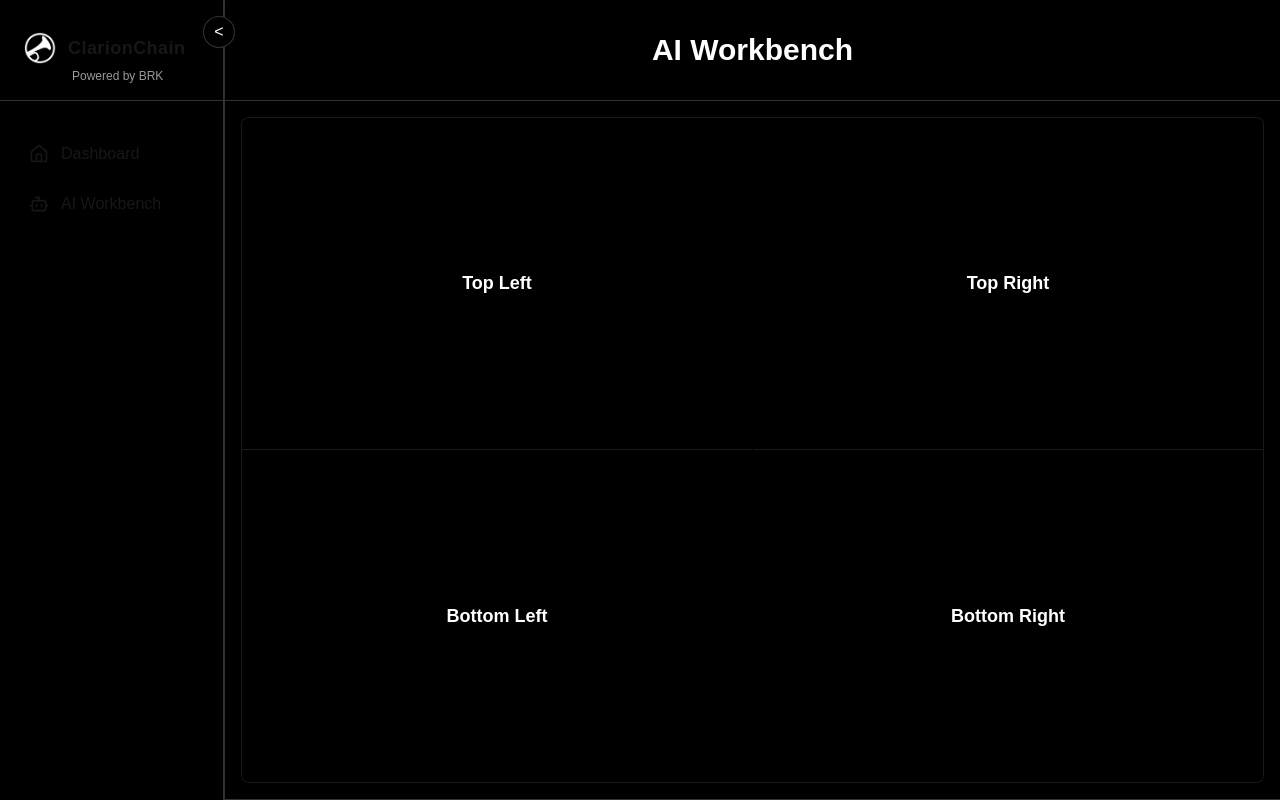
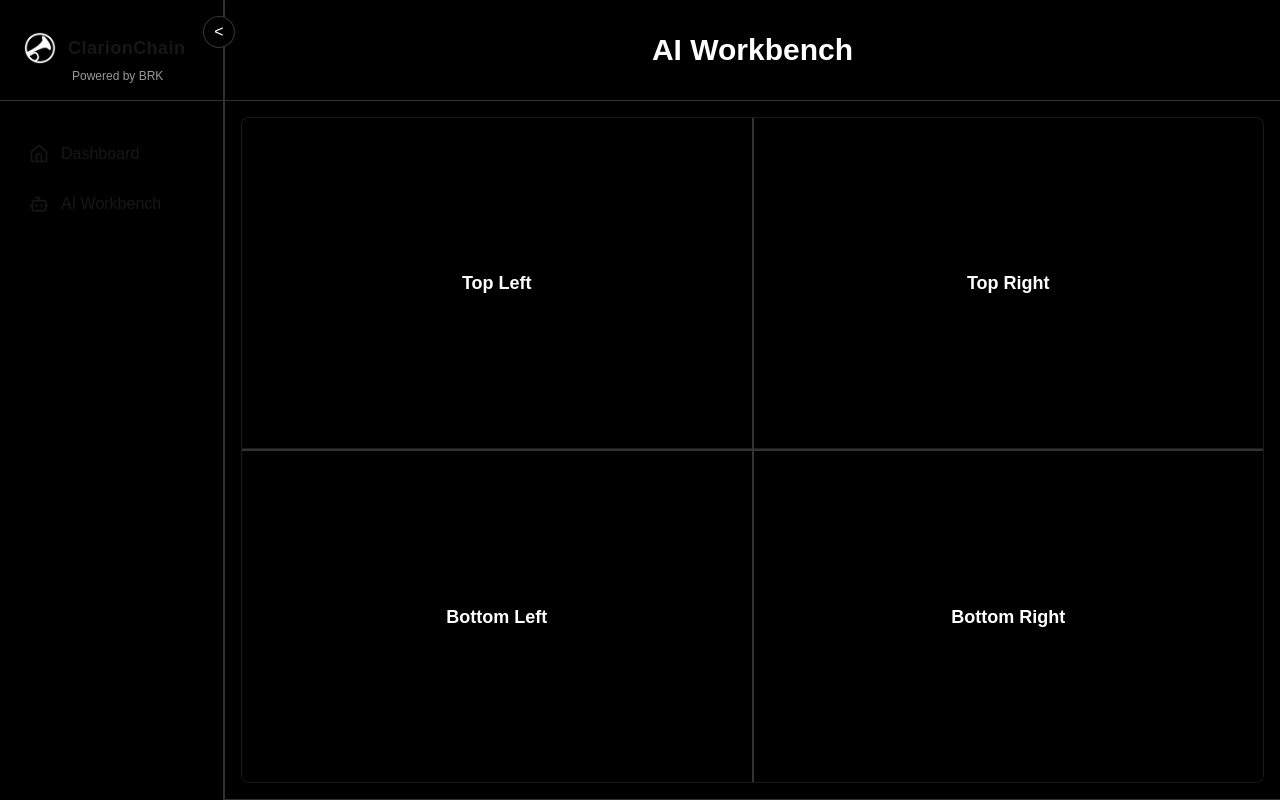
Before and after one commit to tjw74/clarionai, a Next.js app: page /ai-workbench in a window 1280 px wide. Built offline with nearby package versions, Linux system fonts and the light colour scheme.

Commit message:
ai wb: updated vertical resize border

```diff
--- a/package.json
+++ b/package.json
@@ -9,12 +9,15 @@
     "lint": "next lint"
   },
   "dependencies": {
+    "@radix-ui/react-slot": "^1.2.3",
     "class-variance-authority": "^0.7.1",
+    "embla-carousel-react": "^8.6.0",
     "lucide-react": "^0.525.0",
     "next": "15.3.4",
     "react": "^19.0.0",
     "react-dom": "^19.0.0",
     "react-resizable-panels": "^3.0.3",
+    "react-split-grid": "^1.0.4",
     "tailwind-merge": "^3.3.1"
   },
   "devDependencies": {
--- a/src/app/ai-workbench/page.tsx
+++ b/src/app/ai-workbench/page.tsx
@@ -18,7 +18,7 @@ export default function AIWorkbench() {
                   <span className="text-white text-lg font-semibold">Top Left</span>
                 </div>
               </ResizablePanel>
-              <ResizableHandle withHandle />
+              <ResizableHandle withHandle className="border border-white/20 border-[1px]" />
               {/* Bottom Left */}
               <ResizablePanel defaultSize={50} minSize={20} className="min-h-0">
                 <div className="flex flex-col h-full w-full items-center justify-center p-2 bg-black">
@@ -27,7 +27,7 @@ export default function AIWorkbench() {
               </ResizablePanel>
             </ResizablePanelGroup>
           </ResizablePanel>
-          <ResizableHandle withHandle />
+          <ResizableHandle withHandle className="border border-white/20 border-[1px]" />
           {/* Right side (vertical split) */}
           <ResizablePanel defaultSize={50} minSize={20} className="min-w-0">
             <ResizablePanelGroup direction="vertical" className="h-full min-h-0">
@@ -37,7 +37,7 @@ export default function AIWorkbench() {
                   <span className="text-white text-lg font-semibold">Top Right</span>
                 </div>
               </ResizablePanel>
-              <ResizableHandle withHandle />
+              <ResizableHandle withHandle className="border border-white/20 border-[1px]" />
               {/* Bottom Right */}
               <ResizablePanel defaultSize={50} minSize={20} className="min-h-0">
                 <div className="flex flex-col h-full w-full items-center justify-center p-2 bg-black">
```
Also changed, not shown: 1 other file (tests, documents, lock files or other folders).
